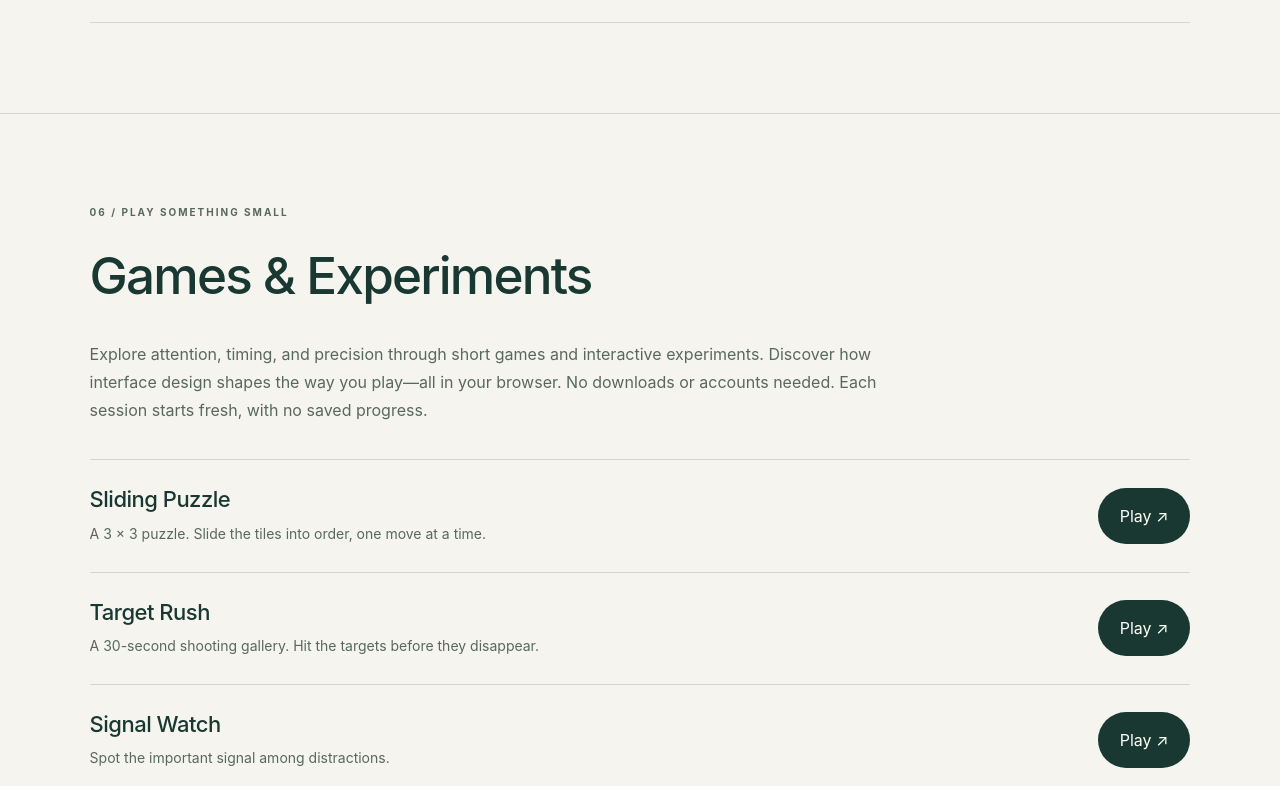
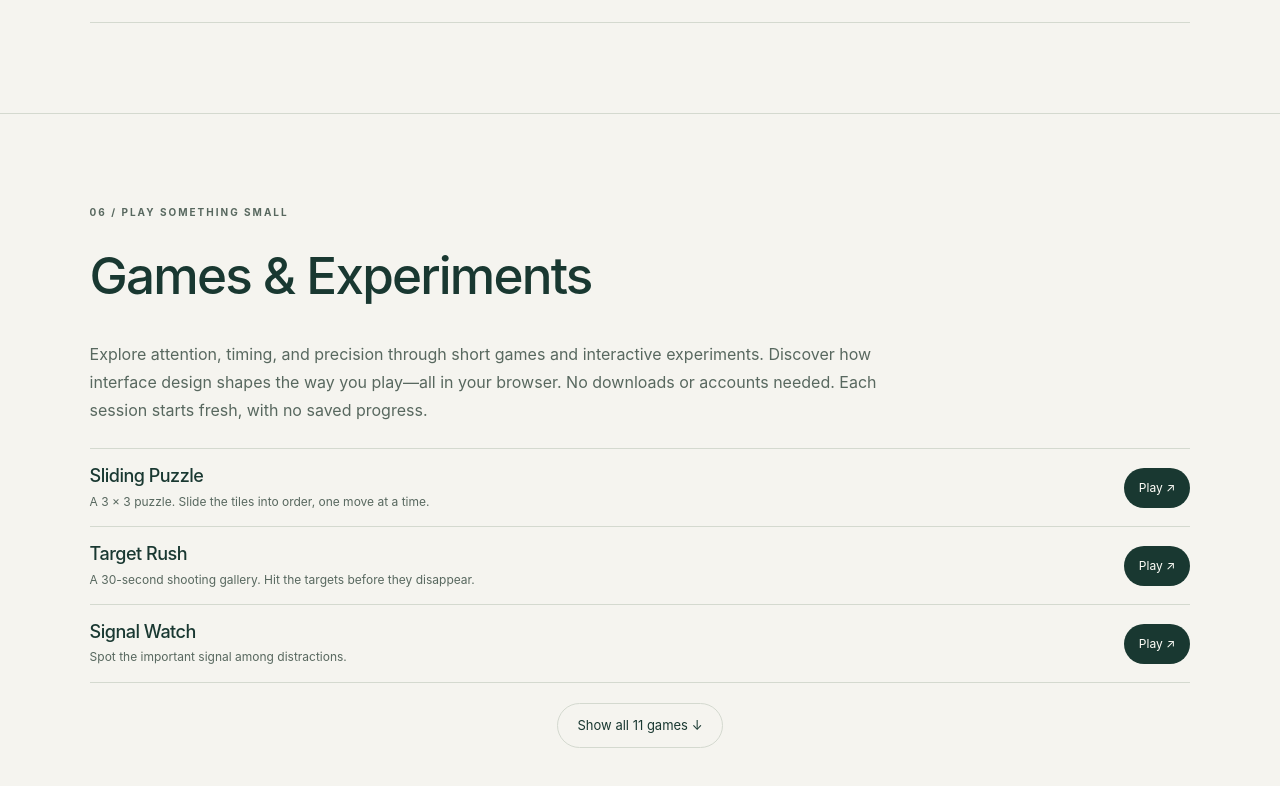
Before and after one commit to juvenileSunny/juvenileSunny.github.io, a plain HTML site: page index.html in a window 1280 px wide. Shown: the part 10074-10860 px from the top of the page. Drawn offline with Linux system fonts and the light colour scheme.

Commit message:
scroll updated

```diff
--- a/assets/games.css
+++ b/assets/games.css
@@ -12,3 +12,17 @@
 .puzzle-status{min-height:1.8em;margin:15px 0 0;font-size:14px!important;font-weight:600}.session-note{font-size:11px!important;color:var(--muted);margin:10px 0 0}
 @media(max-width:1050px){.site-header nav{gap:11px}}
 @media(max-width:430px){#game-dialog{padding:18px}.game-row{align-items:flex-start;flex-direction:column}.game-dialog-header h3{font-size:20px}}
+
+/* Compact preview, with a disclosure button for the full collection. */
+#games{min-height:0}
+#games .game-list{margin-top:24px}
+#games .game-row{padding:15px 0;gap:18px;flex-direction:row;align-items:center}
+#games .game-row[hidden]{display:none!important}
+#games .game-row>div{min-width:0;flex:1}
+#games .game-row h3{font-size:18px;margin:0 0 4px;line-height:1.35}
+#games .game-row p{font-size:12px;line-height:1.55;margin:0}
+#games .game-row .button{flex-shrink:0;padding:8px 15px;font-size:12px;min-height:40px}
+#games .games-expand{display:block;margin:20px auto 0;background:transparent;border:1px solid var(--line);border-radius:24px;padding:10px 20px;font:inherit;font-size:13px;color:var(--ink);cursor:pointer;min-height:44px}
+#games .games-expand:hover{background:var(--accent)}
+#games .games-expand[hidden]{display:none!important}
+@media(max-width:430px){#games .game-row{gap:12px}#games .game-row h3{font-size:16px}#games .game-row .button{padding:8px 12px}}
--- a/scripts/games.js
+++ b/scripts/games.js
@@ -6,6 +6,28 @@
   const dialog = document.getElementById('game-dialog');
   const mount = document.getElementById('game-mount');
   const close = document.getElementById('close-game');
+  // First three games follow the script order in template.html.
+  const PREVIEW_COUNT = 3;
+  const rows = [];
+  let expanded = false;
+  const toggle = document.createElement('button');
+  toggle.type = 'button';
+  toggle.className = 'games-expand';
+  toggle.setAttribute('aria-controls', 'game-list');
+  toggle.hidden = true;
+  list.after(toggle);
+  function updateList() {
+    rows.forEach((row, index) => { row.hidden = !expanded && index >= PREVIEW_COUNT; });
+    toggle.hidden = rows.length <= PREVIEW_COUNT;
+    toggle.setAttribute('aria-expanded', String(expanded));
+    toggle.textContent = expanded ? 'Show fewer games ↑' : `Show all ${rows.length} games ↓`;
+  }
+  toggle.addEventListener('click', () => {
+    expanded = !expanded;
+    updateList();
+    toggle.focus({ preventScroll: true });
+    if (!expanded) toggle.scrollIntoView({ block: 'nearest', behavior: 'auto' });
+  });
   let cleanup = null;
   let opener = null;
   let previousOverflow = '';
@@ -54,6 +76,8 @@
         close.focus();
       });
       info.append(title, description); row.append(info, play); list.append(row);
+      rows.push(row);
+      updateList();
     }
   };
 })();
```
